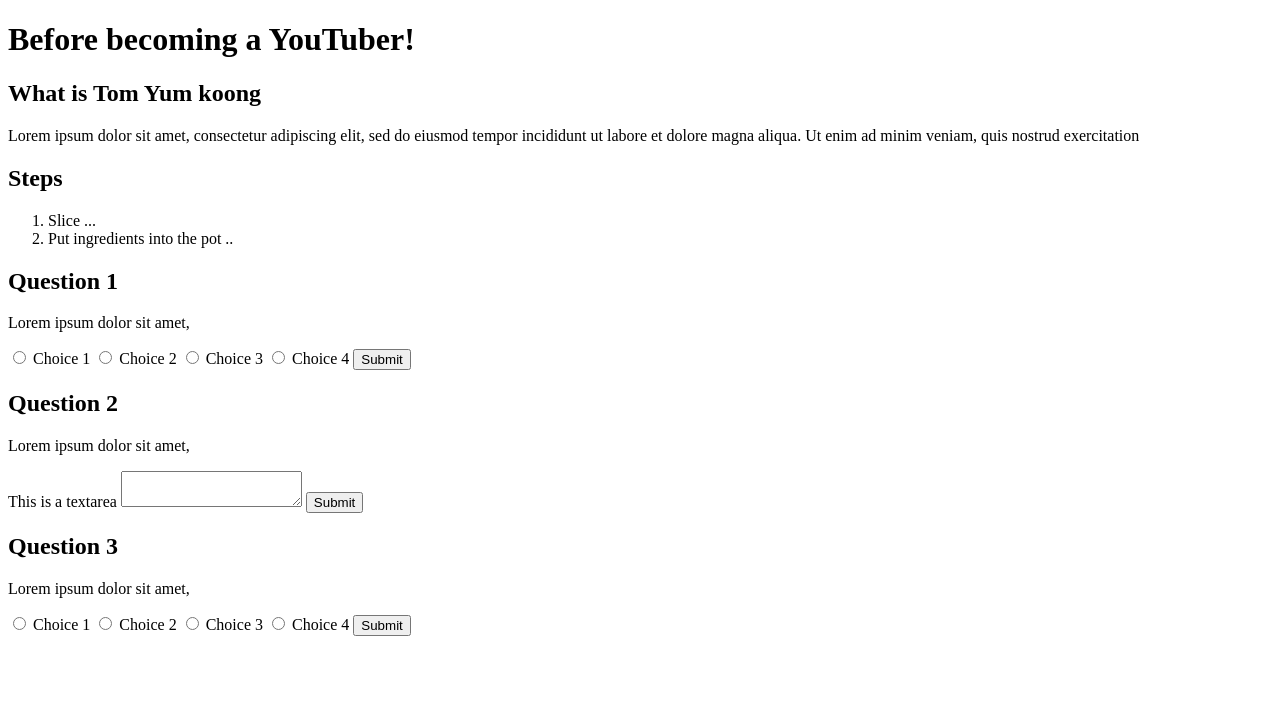
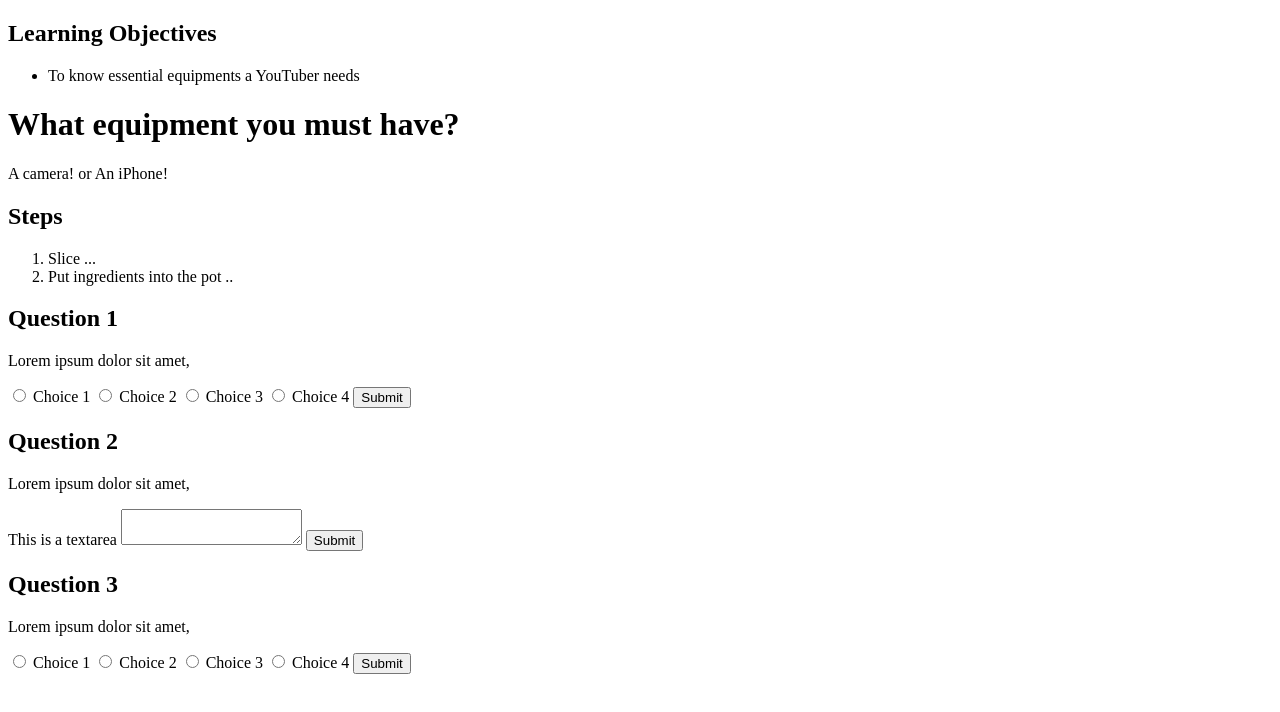
Before and after one commit to DollayaDollaya/finalproject, a plain HTML site: page lessonone.html in a window 1280 px wide. Drawn offline with Linux system fonts and the light colour scheme.

Commit message:
Update lessonone.html

```diff
--- a/lessonone.html
+++ b/lessonone.html
@@ -2,15 +2,18 @@
 <html>
   <head>
     <meta charset="utf-8" />
-    <title>Test</title>
+    <title> Set up your equipment! </title>
   </head>
   <body>
-    <h1>Before becoming a YouTuber!</h1>
 
-    <h2>What is Tom Yum koong</h2>
+    <h2> Learning Objectives </h2>
+      <ul>
+        <li> To know essential equipments a YouTuber needs </li>
+      </ul>
+
+    <h1> What equipment you must have? </h1>
     <p>
-      Lorem ipsum dolor sit amet, consectetur adipiscing elit, sed do eiusmod tempor incididunt ut
-      labore et dolore magna aliqua. Ut enim ad minim veniam, quis nostrud exercitation
+      A camera! or An iPhone!
     </p>
 
     <h2>Steps</h2>
```
